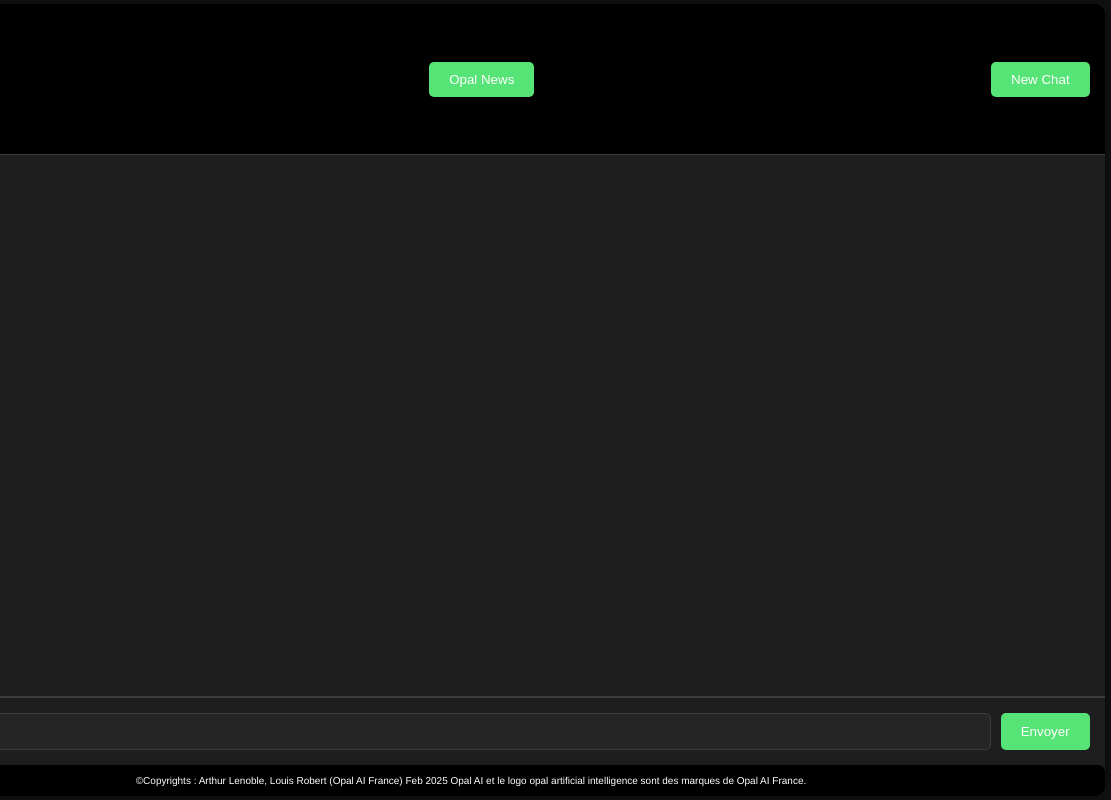
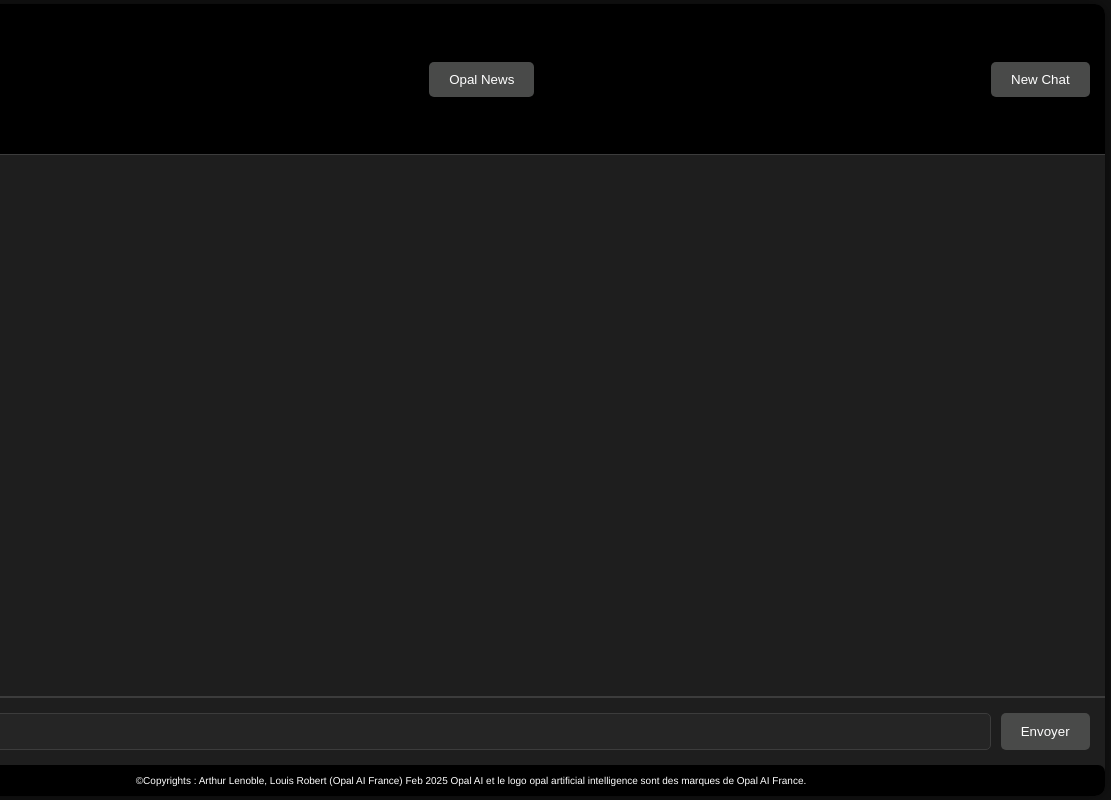
Before and after one commit to uldeon/opal, a plain HTML site: page index.html in a window 1280 px wide. Shown: the full height of the page, 169-1280 px from the left. Drawn offline with Linux system fonts and the light colour scheme.

Commit message:
Update index.html

```diff
--- a/index.html
+++ b/index.html
@@ -78,7 +78,7 @@
 }
 
 .new-chat-button {
-    background: #57e476;
+    background: #494a49;
     color: white;
     border: none;
     border-radius: 5px;
@@ -137,7 +137,7 @@
 .chat-input button {
     margin-left: 10px;
     padding: 10px 20px;
-    background: #57e476;
+    background: #494a49;
     color: white;
     border: none;
     border-radius: 5px;
```
